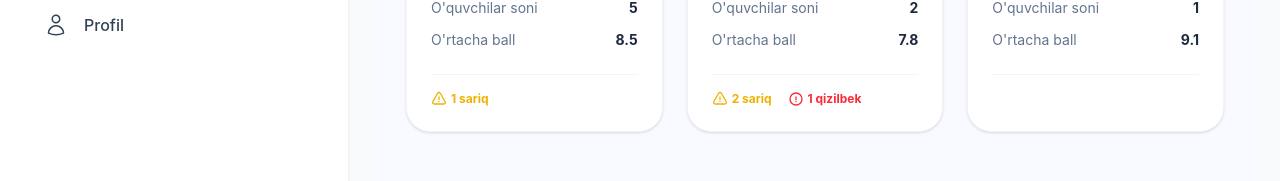
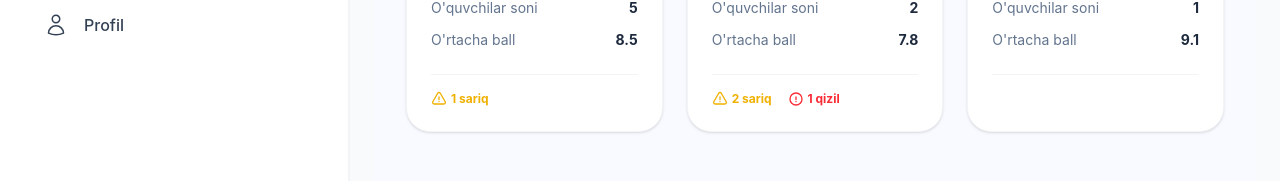
Before and after one commit to Mansurov11/pdp_site-team, a React (Vite) app: page /home/classes in a window 1280 px wide. Shown: the part 307-488 px from the top of the page. Built offline with nearby package versions, Linux system fonts and the light colour scheme; sample sign-in values are in the browser's storage.

Commit message:
qizilbek

```diff
--- a/src/App.jsx
+++ b/src/App.jsx
@@ -1,4 +1,8 @@
-import { createBrowserRouter, Navigate, RouterProvider } from "react-router-dom";
+import {
+  createBrowserRouter,
+  Navigate,
+  RouterProvider,
+} from "react-router-dom";
 import Layout from "./pages/Layout/Layout";
 import Login from "./pages/Login/Login";
 import LandingPage from "./pages/LandingPage/LandingPage"; // Import your new Landing Page
@@ -7,6 +11,7 @@ import Classes from "./pages/Classes/Classes";
 import History from "./pages/History/History";
 import Profile from "./pages/Profile/Profile";
 import Statistics from "./pages/Statistics/Statistics";
+import { ToastContainer } from "react-toastify";
 
 const ProtectedRoute = ({ children }) => {
   const token = localStorage.getItem("token");
@@ -66,7 +71,12 @@ function App() {
     },
   ]);
 
-  return <RouterProvider router={router} />;
+  return (
+    <>
+      <RouterProvider router={router} />
+      <ToastContainer />
+    </>
+  );
 }
 
 export default App;
--- a/src/pages/Classes/Classes.jsx
+++ b/src/pages/Classes/Classes.jsx
@@ -57,7 +57,7 @@ const Classes = () => {
                   <svg xmlns="http://www.w3.org/2000/svg" fill="none" viewBox="0 0 24 24" strokeWidth={2} stroke="currentColor" className="w-4 h-4">
                     <path strokeLinecap="round" strokeLinejoin="round" d="M12 9v3.75m9-.75a9 9 0 1 1-18 0 9 9 0 0 1 18 0Zm-9 3.75h.008v.008H12v-.008Z" />
                   </svg>
-                  {cls.red} qizilbek
+                  {cls.red} qizil
                 </div>
               )}
             </div>
--- a/src/pages/Login/Login.jsx
+++ b/src/pages/Login/Login.jsx
@@ -23,7 +23,7 @@ const Login = () => {
         { email, password }
       );
 
-      // FIXED: Accessing the nested data object from your API response
+
       const { accessToken, user } = res.data.data;
 
       if (user.role === "teacher" || user.role === "admin") {
```
